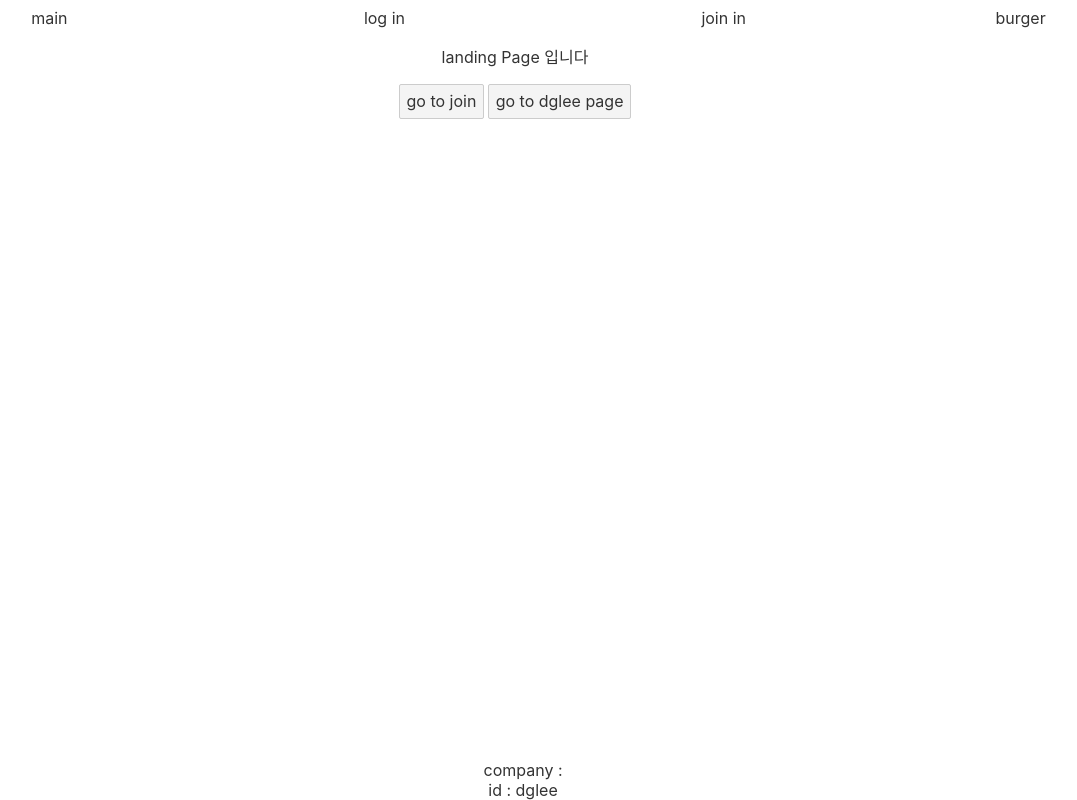
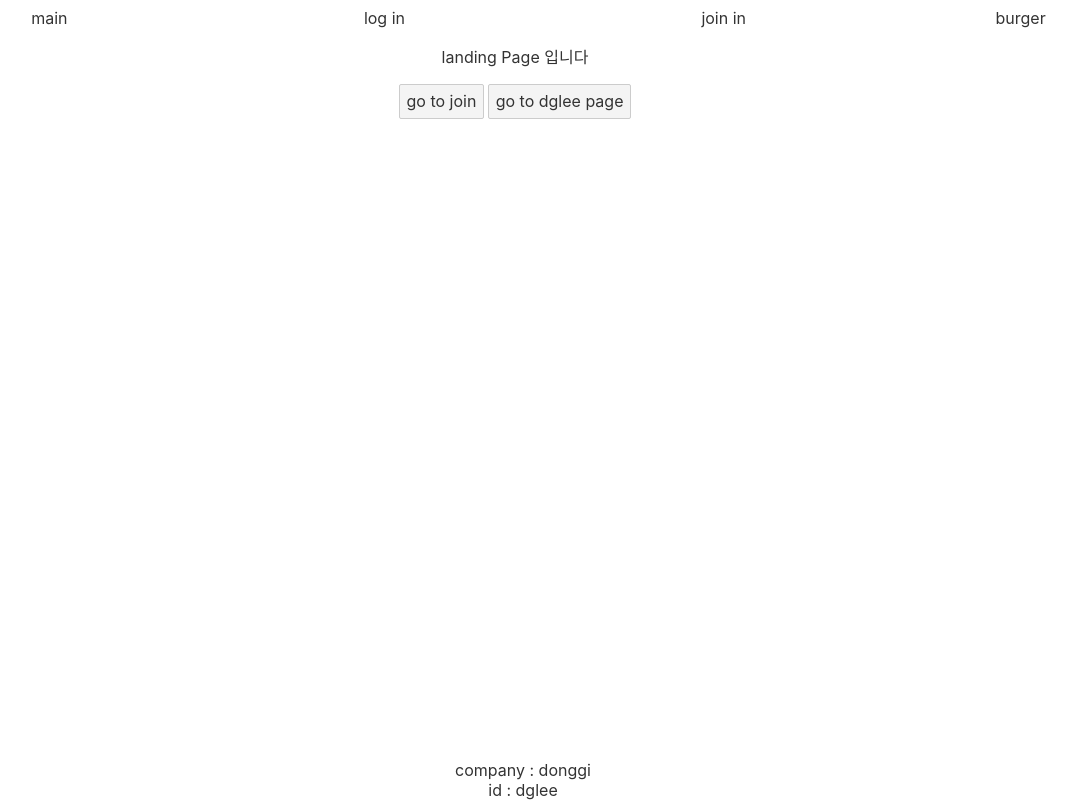
Before and after one commit to ddonggi/svelteprj, a Svelte app: page / in a window 1280 px wide. Shown: the whole page, without its empty margins (125-1202 px from the left). Built offline with nearby package versions, Linux system fonts and the light colour scheme.

Commit message:
FIX | company param at footer

```diff
--- a/src/components/footer.svelte
+++ b/src/components/footer.svelte
@@ -1,9 +1,9 @@
 <script>
-    export let params={id:'dglee'};
+    export let params={id:'dglee',company:'donggi'};
 </script>
 <footer>
     <div>
-        company :
+        company : {params.company}
     </div>
     <div class="footer-container">
         id : {params.id}
```
